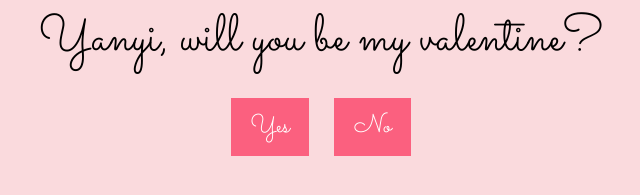
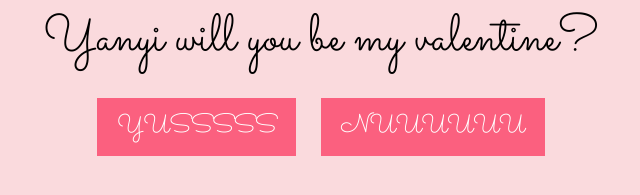
Before and after one commit to LilKirbo/SERIOUS-QUESTION, a plain HTML site: page index.html in a window 1280 px wide. Shown: the part 473-668 px from the top of the page, without its empty margins (319-959 px from the left). Drawn offline with Linux system fonts and the light colour scheme.

Commit message:
Update index.html

```diff
--- a/index.html
+++ b/index.html
@@ -3,7 +3,7 @@
 <head>
     <meta charset="UTF-8">
     <meta name="viewport" content="width=device-width, initial-scale=1.0">
-    <title>Yanyi, Will You Be My Valentine?</title>
+    <title>Yanyi Will You Be My Valentine?</title>
     <link rel="stylesheet" href="https://fonts.googleapis.com/css2?family=Sacramento&display=swap">
     <link rel="stylesheet" href="style.css"> <!-- Link to external stylesheet -->
 </head>
@@ -11,10 +11,10 @@
     <div id="container">
         <div id="image-container"></div> <!-- Container for displaying images -->
         <div id="text-container">
-            <div id="question">Yanyi, will you be my valentine?</div> <!-- Question -->
+            <div id="question">Yanyi will you be my valentine?</div> <!-- Question -->
             <div id="options">
-                <button id="yes-button" onclick="selectOption('yes')">Yes</button> <!-- Yes button -->
-                <button id="no-button" onclick="selectOption('no')">No</button> <!-- No button -->
+                <button id="yes-button" onclick="selectOption('yes')">YUSSSSS</button> <!-- Yes button -->
+                <button id="no-button" onclick="selectOption('no')">NUUUUUU</button> <!-- No button -->
             </div>
         </div>
     </div>
```
